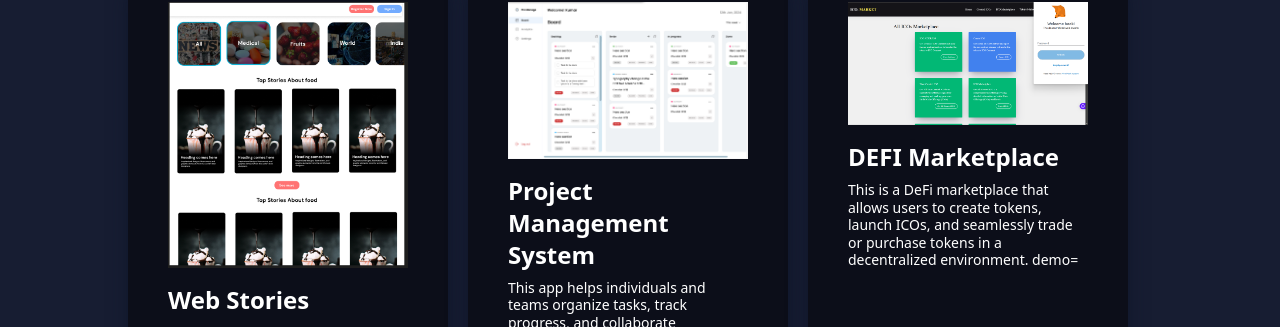
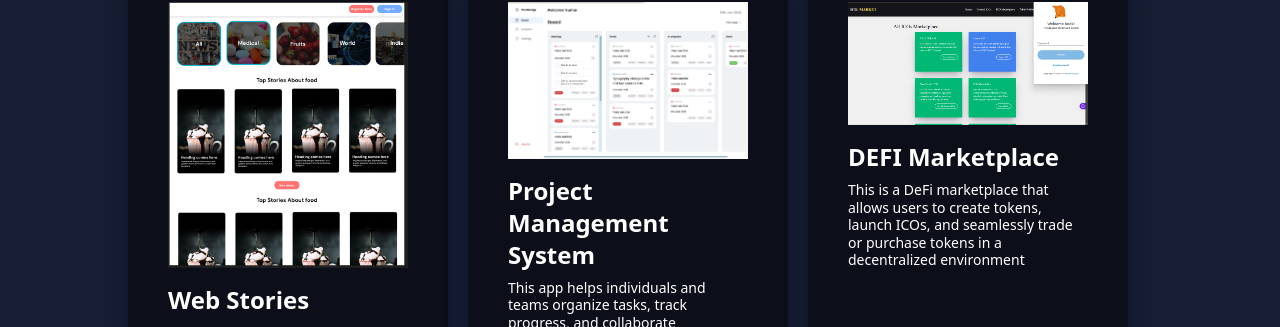
Before and after one commit to raunak123455/portfolioo, a React (Vite) app: page / in a window 1280 px wide. Shown: the part 2626-2953 px from the top of the page. Built offline with nearby package versions, Linux system fonts and the light colour scheme.

Commit message:
Update Projects.jsx

```diff
--- a/src/Components/Projects/Projects.jsx
+++ b/src/Components/Projects/Projects.jsx
@@ -25,7 +25,7 @@ const Projects = () => {
         />
         <ProjectCard
           title="DEFI Marketplace"
-          main="This is a DeFi marketplace that allows users to create tokens, launch ICOs, and seamlessly trade or purchase tokens in a decentralized environment.
+          main="This is a DeFi marketplace that allows users to create tokens, launch ICOs, and seamlessly trade or purchase tokens in a decentralized environment "
           demo="https://defi-marketplace-2-tbfh.vercel.app/"
           source="https://github.com/raunak123455/DEFI-MARKETPLACE-2"
           img={pj3}
```
